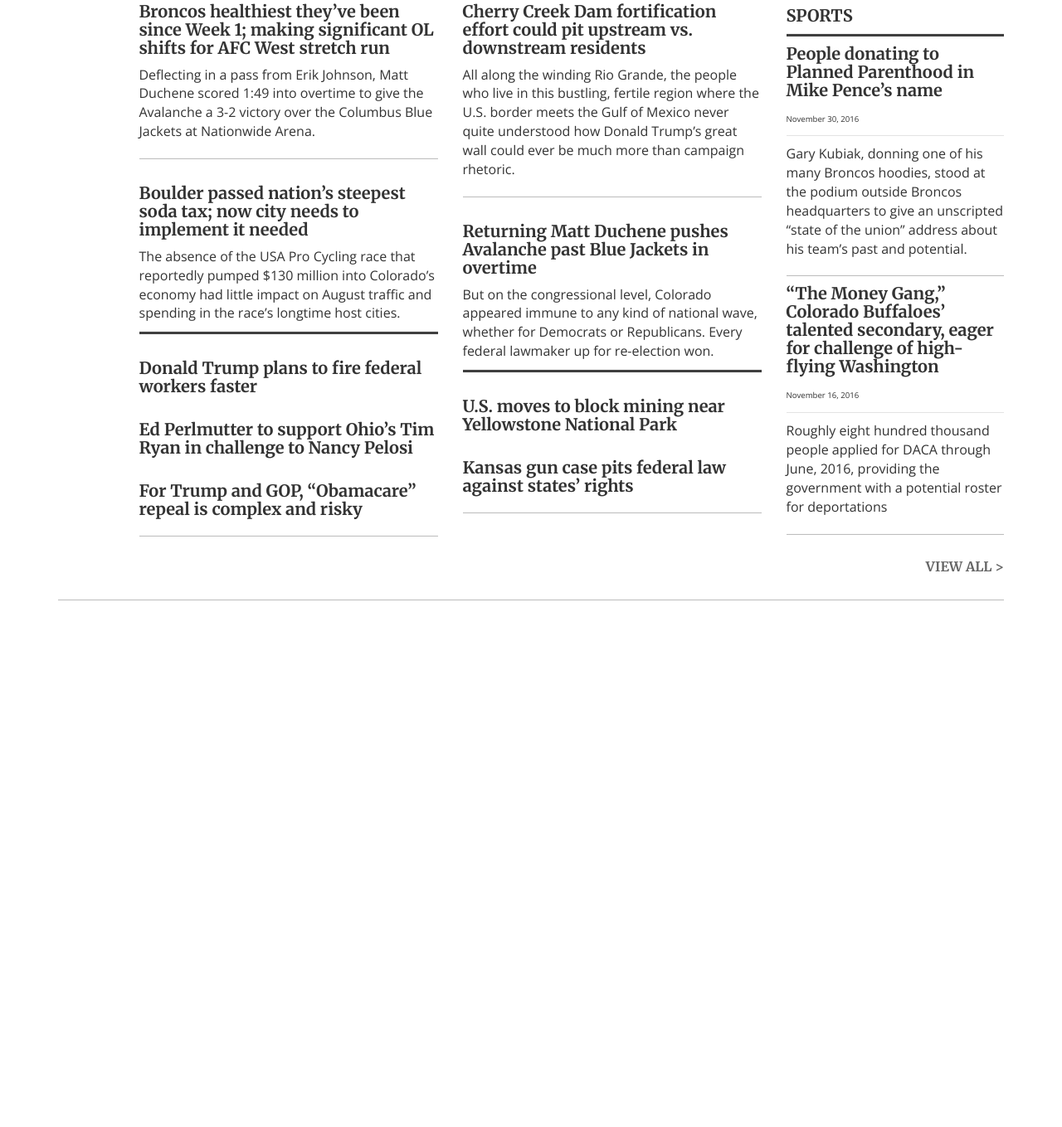
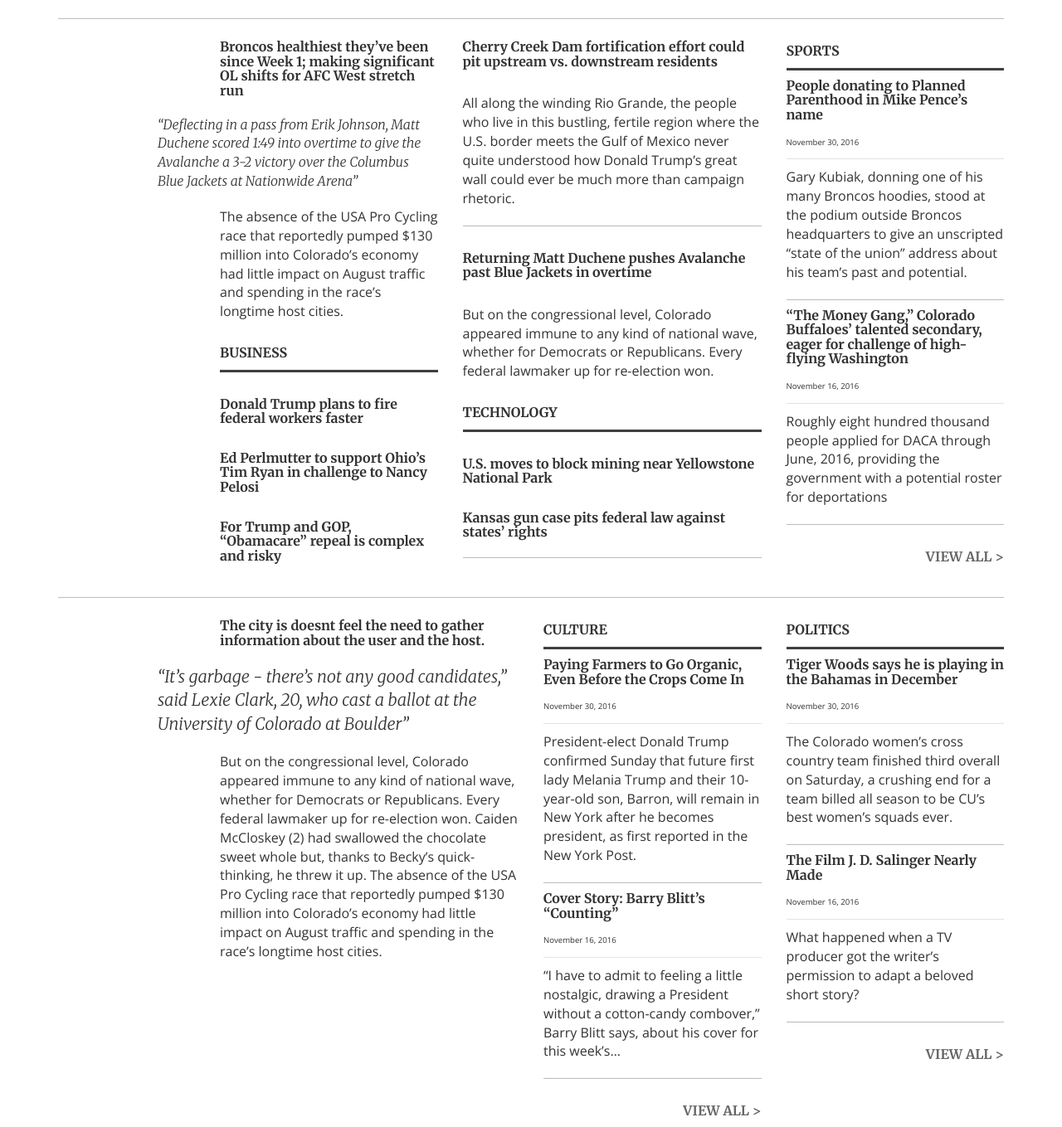
Before and after one commit to keithmadden/Typography_CA, a plain HTML site: page index.html in a window 1280 px wide. Shown: the part 918-2277 px from the top of the page at 83% size. Before the commit the page ends 1678 px from the top, so only its background shows below. Drawn offline with nearby package versions, Linux system fonts and the light colour scheme.

Commit message:
changes to the main page

```diff
--- a/css/main.css
+++ b/css/main.css
@@ -6,7 +6,7 @@ body {
   text-align: left;
 }
 
-h1,h2,h3 {
+h1,h2,h3,h4 {
   font-family: 'Merriweather', serif
 }
 
@@ -22,10 +22,10 @@ a:link,a:visited,a:hover,a:active {
     font-size: 46px;
   }
   h2 {
-    font-size: 36px;
+    font-size: 52px;
   }
   h3 {
-    font-size: 20px;
+    font-size: 16px;
   }
 }
 
@@ -49,13 +49,13 @@ a:link,a:visited,a:hover,a:active {
     font-size: 14px;
   }
   h1 {
-    font-size: 32px;
+    font-size: 22px;
   }
   h2 {
     font-size: 24px;
   }
   h3 {
-    font-size: 16px;
+    font-size: 14px;
   }
 }
 
@@ -110,7 +110,6 @@ a:link,a:visited,a:hover,a:active {
 .main_storyhead_heading {
   font-weight: bold;
   margin-top: -30px;
-  font-size: 52px;
   text-align: center;
 }
 
@@ -146,6 +145,40 @@ a:link,a:visited,a:hover,a:active {
 }
 
 .inlarged_heading {
+  font-family: 'Merriweather', serif;
+  font-weight: 300;
+  font-size: 32px;
+  font-style: italic;
+}
+
+@media screen and (max-width: 768px) {
+  .inlarged_heading {
+    font-size: 16px;
+  }
+}
+
+.inlarged_heading_smaller {
   font-weight: 100;
-  font-size: 32px;
+  font-size: 20px;
+  margin-left: -75px;
+  padding-top: 10px;
+  padding-bottom: 10px;
 }
+
+.inlarged_heading_smallest {
+  font-weight: 100;
+  font-size: 16px;
+  margin-left: -75px;
+  padding-top: 10px;
+  padding-bottom: 10px;
+}
+
+.small_block_text {
+  margin-top: -325px;
+}
+
+.subheading_caps {
+  text-transform: uppercase;
+  font-weight: bold;
+  padding-top: 20px;
+}
--- a/index.html
+++ b/index.html
@@ -103,57 +103,66 @@
                       Gulf of Mexico never quite understood how Donald Trump’s great wall could ever be  much more than campaign rhetoric.
                       But Trump’s election as an outsider promising to shake up a system he told voters is awash in “waste, fraud and abuse”
                       has conservatives optimistic that they could do now what Republicans have been unable to do in the 133 years since the civil service was created.
+                      Obama’s health care law, perhaps so Donald Trump can sign it the day he takes the presidential oath.</p>
+
+                    <p class="col-lg-offset-6">Then approve new legislation restructuring the nation’s huge and convoluted health care system despite Republican divisions,
+                      Democratic opposition and millions of jittery constituents. All along the winding Rio Grande, the people who live in this bustling,
+                      fertile region where the U.S. border meets the Gulf of Mexico never quite understood how Donald Trump’s great wall could ever be
+                      much more than campaign rhetoric.  But Trump’s election as an outsider promising to shake up a system he told voters is awash in “waste,
+                      fraud and abuse” has conservatives optimistic that they could do now what Republicans have been unable to do in the 133 years since the civil service was created.
                       Obama’s health care law, perhaps so Donald Trump can sign it the day he takes the presidential oath.
-                      Then approve new legislation restructuring the nation’s huge and convoluted health care system despite Republican divisions,
-                      Democratic opposition and millions of jittery constituents. All along the winding Rio </p>
-            </div>
-            <div class="col-lg-12">
-                <p class="col-lg-6">These changes were once unthinkable to federal employees, their unions and their supporters in Congress.
+                      Then approve new legislation restructuring the nation’s huge and convoluted health care system despite Republican </p>
+
+                <p class="small_block_text col-lg-5 col-lg-offset-1">These changes were once unthinkable to federal employees, their unions and their supporters in Congress.
                   All along the winding Rio Grande, the people who live in this bustling, fertile region where the U.S. border meets the
                   Gulf of Mexico never quite understood how Donald Trump’s great wall could ever be
                   <br />Much more than campaign rhetoric.
                   But Trump’s election as an outsider promising to shake up a system he told voters is awash in “waste, fraud and abuse”
                   has conservatives optimistic that they could do now what Republicans have been unable to do in the 133 years since the civil service was created.</p>
-
             </div>
         </div>
         <hr class="light_line light_line_main_story">
         <!-- /.row -->
 
         <div class="row">
-            <div class="col-lg-offset-1 col-lg-4">
+            <div class="col-lg-offset-2 col-lg-3">
                 <!--Story one left side-->
                 <h3 class="story_heading">Broncos healthiest they’ve been since Week 1; making significant OL shifts for AFC West stretch run</h3>
+                <p class="inlarged_heading inlarged_heading_smallest">
+                   “Deflecting in a pass from Erik Johnson, Matt Duchene scored 1:49 into overtime to give the Avalanche a 3-2 victory over the Columbus Blue Jackets at Nationwide Arena”
+                </p>
                 <p>
-                    Deflecting in a pass from Erik Johnson, Matt Duchene scored 1:49 into overtime to give the Avalanche a 3-2 victory over the Columbus Blue Jackets at Nationwide Arena.
+                  The absence of the USA Pro Cycling race that reportedly pumped $130 million into Colorado’s economy had little impact on August traffic and spending in the race’s longtime host cities.
                 </p>
-                <hr class="light_line">
 
-                <h3 class="story_heading second_story">Boulder passed nation’s steepest soda tax; now city needs to implement it needed</h3>
+                <!-- <h3 class="story_heading second_story">Boulder passed nation’s steepest soda tax; now city needs to implement it needed</h3>
                 <p>
                     The absence of the USA Pro Cycling race that reportedly pumped $130 million into Colorado’s economy had little impact on August traffic and spending in the race’s longtime host cities.
-                </p>
+                </p> -->
+
+                <h4 class="subheading_caps">business</h4>
                 <hr class="dark_line">
 
                 <h3 class="story_heading second_story">Donald Trump plans to fire federal workers faster<h3>
                 <h3 class="story_heading second_story">Ed Perlmutter to support Ohio’s Tim Ryan in challenge to Nancy Pelosi<h3>
                 <h3 class="story_heading second_story">For Trump and GOP, “Obamacare” repeal is complex and risky<h3>
 
-                <hr class="light_line">
             </div>
             <div class="col-lg-4">
                 <!--Story two left side-->
                 <h3 class="story_heading">Cherry Creek Dam fortification effort could pit upstream vs. downstream residents</h3>
-                <p>
+                <p class="second_story">
                     All along the winding Rio Grande, the people who live in this bustling,
                     fertile region where the U.S. border meets the Gulf of Mexico never quite understood how Donald Trump’s great wall could ever be much more than campaign rhetoric.
                 </p>
                 <hr class="light_line">
 
                 <h3 class="story_heading second_story">Returning Matt Duchene pushes Avalanche past Blue Jackets in overtime</h3>
-                <p>
+                <p class="second_story">
                     But on the congressional level, Colorado appeared immune to any kind of national wave, whether for Democrats or Republicans. Every federal lawmaker up for re-election won.
                 </p>
+
+                <h4 class="subheading_caps">technology</h4>
                 <hr class="dark_line">
 
                 <h3 class="story_heading second_story">U.S. moves to block mining near Yellowstone National Park <h3>
@@ -192,16 +201,77 @@
         <hr class="light_line light_line_main_story">
     </div>
 
+
+
     <!--NEW CONTAINER-->
     <div class="container">
-        <div class="row">
-            <div class="col-lg-12">
-            </div>
+      <div class="row">
+          <div class="col-lg-offset-2 col-lg-4">
+              <!--Story one left side-->
+              <h3 class="story_heading">The city is doesnt feel the need to gather information about the user and the host.</h3>
+              <p class="inlarged_heading inlarged_heading_smaller">
+                 “It’s garbage - there’s not any good candidates,” said Lexie Clark, 20, who cast a ballot at the University of Colorado at Boulder”
+              </p>
+              <p>
+                But on the congressional level, Colorado appeared immune to any kind of national wave, whether for Democrats or Republicans.
+                Every federal lawmaker up for re-election won. Caiden McCloskey (2) had swallowed the chocolate sweet whole but, thanks to Becky’s quick-thinking, he threw it up.
+                The absence of the USA Pro Cycling race that reportedly pumped $130 million into Colorado’s economy had little impact on August traffic and spending in the race’s longtime host cities.
+              </p>
 
+          </div>
+          <div class="col-lg-3">
+              <!--Story three left side-->
+              <h3 class="sub_heading">culture</h3>
+              <hr class="dark_line">
+              <!--Sports story one  -->
+              <h3 class="story_heading">Paying Farmers to Go Organic, Even Before the Crops Come In</h3>
+              <small class="under_date">November 30, 2016</small>
+              <hr class="lightest_line under_date_line">
+              <p>
+                  President-elect Donald Trump confirmed Sunday that future first lady Melania Trump and their 10-year-old son,
+                  Barron, will remain in New York after he becomes president, as first reported in the New York Post.
+              </p>
+              <hr class="light_line">
 
+              <!--Sports story two  -->
+              <h3 class="story_heading">Cover Story: Barry Blitt’s “Counting”</h3>
+              <small class="under_date">November 16, 2016</small>
+              <hr class="lightest_line under_date_line">
+              <p>
+                  “I have to admit to feeling a little nostalgic, drawing a President without a cotton-candy combover,” Barry Blitt says, about his cover for this week’s…
+              </p>
+              <hr class="light_line">
 
+              <!-- <a href="#"> -->
+              <h4 class="view_all pull-right">view all ></h4>
+          </div>
 
-        </div>
+          <div class="col-lg-3">
+              <!--Story three left side-->
+              <h3 class="sub_heading">politics</h3>
+              <hr class="dark_line">
+              <!--Sports story one  -->
+              <h3 class="story_heading">Tiger Woods says he is playing in the Bahamas in December</h3>
+              <small class="under_date">November 30, 2016</small>
+              <hr class="lightest_line under_date_line">
+              <p>
+                  The Colorado women’s cross country team finished third overall on Saturday, a crushing end for a team billed all season to be CU’s best women’s squads ever.
+              </p>
+              <hr class="light_line">
+
+              <!--Sports story two  -->
+              <h3 class="story_heading">The Film J. D. Salinger Nearly Made</h3>
+              <small class="under_date">November 16, 2016</small>
+              <hr class="lightest_line under_date_line">
+              <p>
+                  What happened when a TV producer got the writer’s permission to adapt a beloved short story?
+              </p>
+              <hr class="light_line">
+
+              <!-- <a href="#"> -->
+              <h4 class="view_all pull-right">view all ></h4>
+          </div>
+      </div>
     </div>
 
 
```
